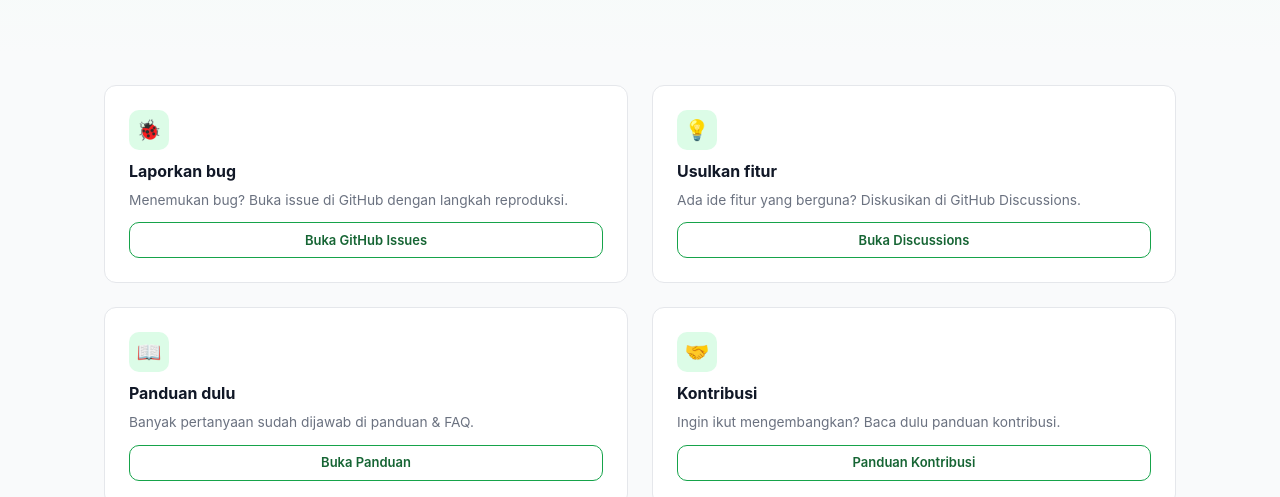
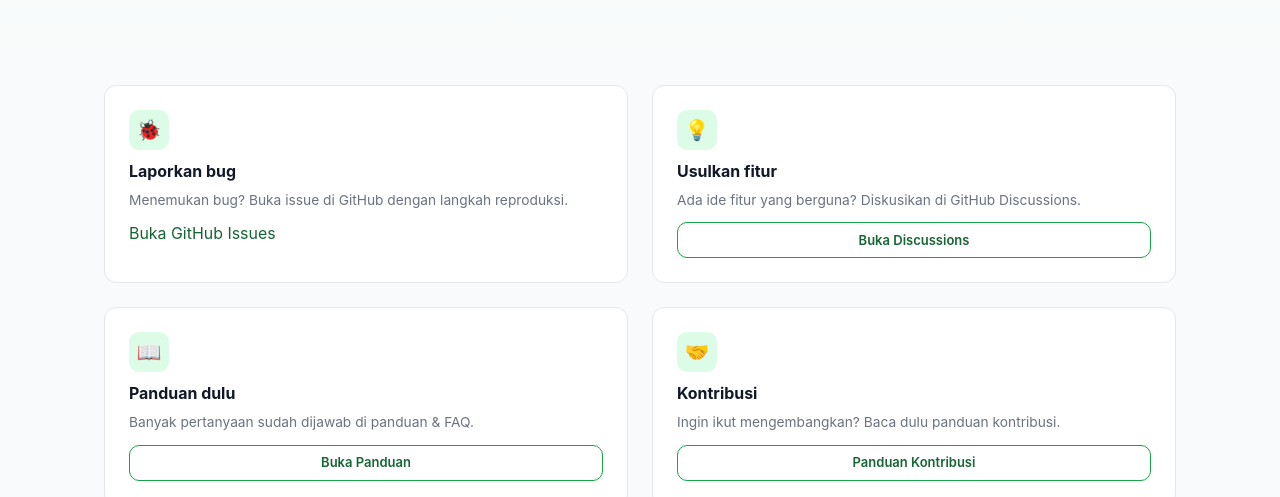
Before and after one commit to jaiz-lana/think---aset, a plain HTML site: page pages/kontak.html in a window 1280 px wide. Shown: the part 316-813 px from the top of the page. Drawn offline with Linux system fonts and the light colour scheme.

Commit message:
Update GitHub Issues link in kontak.html

```diff
--- a/pages/kontak.html
+++ b/pages/kontak.html
@@ -51,7 +51,7 @@
           <div class="icon-wrap">🐞</div>
           <h3>Laporkan bug</h3>
           <p style="margin-bottom:12px">Menemukan bug? Buka issue di GitHub dengan langkah reproduksi.</p>
-          <a href="https://github.com/" target="_blank" rel="noopener" class="btn btn-secondary btn-sm">Buka GitHub Issues</a>
+          <a href="https://github.com/jaiz-lana/think---aset/issues/">Buka GitHub Issues</a>
         </div>
         <div class="feature-card">
           <div class="icon-wrap">💡</div>
```
